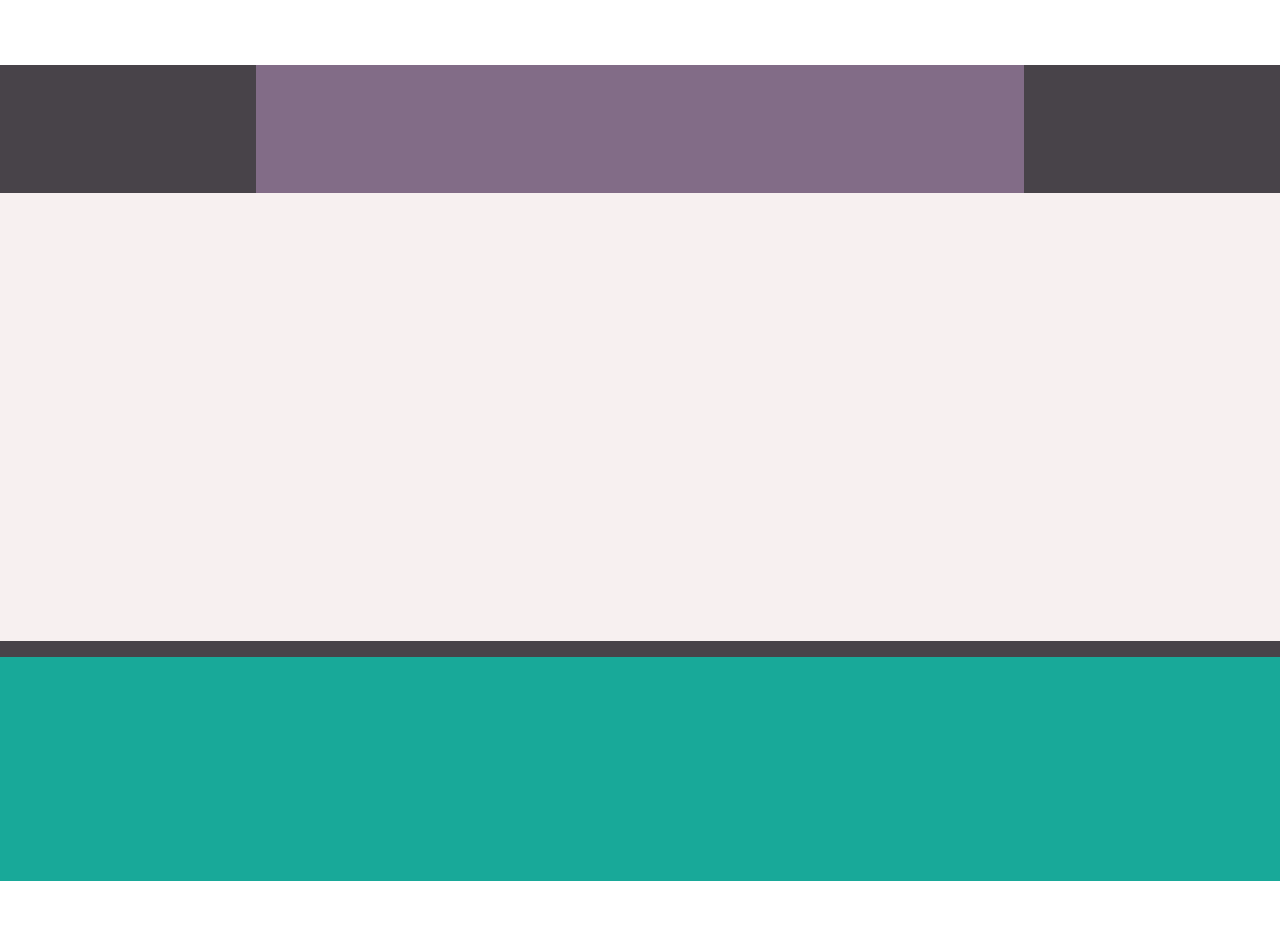
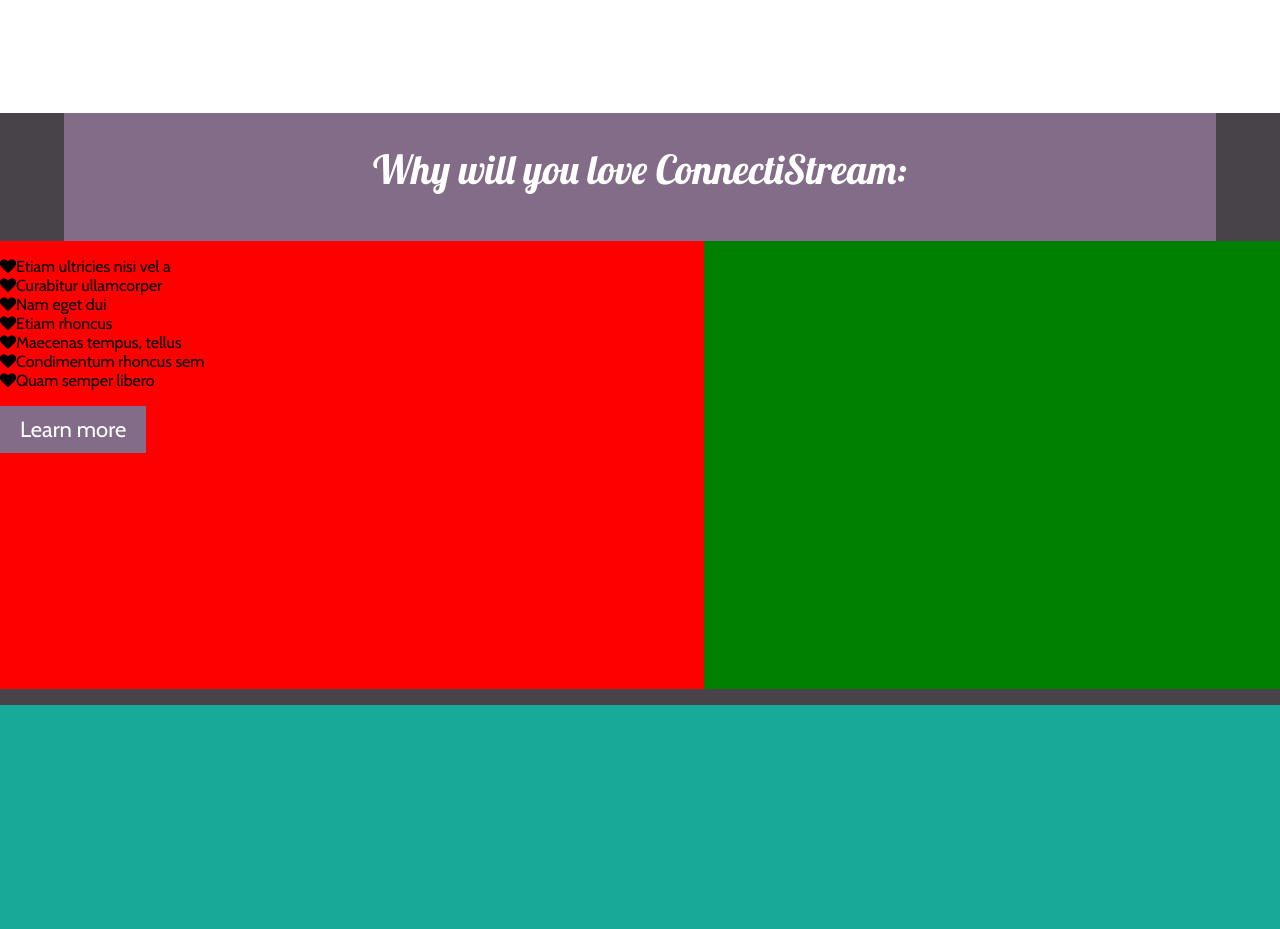
Before and after one commit to annayeva/connecti-stream, a PHP site: page / in a window 1280 px wide. Shown: the part 1823-2752 px from the top of the page. Before the commit the page ends 2704 px from the top, so only its background shows below. Run offline with PHP 8.4, Linux system fonts and the light colour scheme; some libraries are stand-ins or nearby versions.

Commit message:
Added video section, tittles, why-love section (partly)

```diff
--- a/index.html
+++ b/index.html
@@ -7,6 +7,7 @@
     <meta name="viewport" content="width=device-width, initial-scale=1, shrink-to-fit=no">
     <link rel="stylesheet" href="style.css">
 
+    <link rel="stylesheet" href="https://cdnjs.cloudflare.com/ajax/libs/font-awesome/4.7.0/css/font-awesome.min.css">
     <link href="https://fonts.googleapis.com/css?family=Cabin|Lobster" rel="stylesheet">
   </head>
   <body>
@@ -36,20 +37,44 @@
 
         <div class="divider-line" id="line1"></div>
 
-        <div id="section-perfect"></div>
+        <div id="section-perfect">
+          <h1>ConnectiStream is perfect for:</h1>
+        </div>
 
         <div id="section-video">
           <div class="section-tittle" id="section-video-tittle">
-            <div class="inside-tittle"  id="section-video-inside-tittle"></div>
+            <div class="inside-tittle"  id="section-video-inside-tittle">
+              <h1>See how it actually works:</h1>
+            </div>
           </div>
-          <div id="section-video-body"></div>
+          <div id="section-video-body">
+            <iframe width="560" height="315" src="https://www.youtube.com/embed/9S3FlqB4-gs" frameborder="0" gesture="media" allow="encrypted-media" allowfullscreen></iframe>
+          </div>
         </div>
 
          <div id="section-love">
           <div class="section-tittle" id="section-love-tittle">
-            <div class="inside-tittle" id="section-love-inside-tittle"></div>
+            <div class="inside-tittle" id="section-love-inside-tittle">
+              <h1>Why will you love ConnectiStream:</h1>
+            </div>
           </div>
-          <div id="section-love-body"></div>
+          <div id="section-love-body">
+            <div id="section-love-body-main-div">
+              <div id="section-love-body-left-div">
+                <ul id="list-why-love">
+                  <li><i class="fa fa-heart" aria-hidden="true"></i>Etiam ultricies nisi vel a</li>
+                  <li><i class="fa fa-heart" aria-hidden="true"></i>Curabitur ullamcorper</li>
+                  <li><i class="fa fa-heart" aria-hidden="true"></i>Nam eget dui</li>
+                  <li><i class="fa fa-heart" aria-hidden="true"></i>Etiam rhoncus</li>
+                  <li><i class="fa fa-heart" aria-hidden="true"></i>Maecenas tempus, tellus</li>
+                  <li><i class="fa fa-heart" aria-hidden="true"></i>Condimentum rhoncus sem</li>
+                  <li><i class="fa fa-heart" aria-hidden="true"></i>Quam semper libero</li>
+                </ul>
+                <button id="btn-learn-more">Learn more</button>
+              </div>
+              <div id="section-love-body-right-div"></div>
+            </div>
+          </div>
         </div>
 
         <div class="divider-line" id="line2"></div>
--- a/style.css
+++ b/style.css
@@ -9,7 +9,7 @@
     font-size: 40px;
 }
 
-p, button {
+p, button, ul {
 	font-family: 'Cabin', sans-serif;
 }
 
@@ -41,12 +41,13 @@
 	background-color: #f7f0f0;
 	padding-top: 3em;
 	padding-right: 4em;
+	display: flex;
+	flex-direction: row;
 }
 
 #global-hero-left {
-	float: left;
 	height: 100%;
-	width: 50%;
+	width: 100%;
 	display: flex;
 	align-items: flex-end;
 	justify-content:flex-end;
@@ -61,9 +62,8 @@
 }
 
 #global-hero-right {
-	float: right;
 	height: 100%;
-	width: 50%;
+	width: 100%;
 }
 
 #hero-text {
@@ -93,17 +93,31 @@
 #section-perfect {
 	height: 40em;
 	background-color: white;
+	display: flex;
+	justify-content: center;
 }
 
 .section-tittle {
 	height: 8em;
 	background-color: #484349;
+	display: flex;
+	align-items: center;
+	justify-content: center;
 }
 
 .inside-tittle {
 	height: 100%;
-	margin-left: 16em;
-	margin-right: 16em;
+	display: flex;
+	align-items:;
+	justify-content: center;
+	align-items: center;
+	width: 90%;
+}
+
+.inside-tittle h1 {
+	margin-bottom: 0.4em;
+	color: white;
+
 }
 
 #section-love-inside-tittle {
@@ -118,16 +132,50 @@
 #section-video-body {
 	height: 28em;
 	background-color: white;
+	display: flex;
+	justify-content:center;
+	align-items:center;
 }
 
 #section-love-body {
 	height: 28em;
 	background-color: #f7f0f0;
+	display: flex;
+	justify-content:center;
+}
+
+#section-love-body-main-div{
+	width: 100%;
+	height: 100%;
+	display: flex;
+	flex-direction: row;
+}
+
+#section-love-body-left-div{
+	width: 55%;
+	height: 100%;
+	background-color: red;
+}
+
+#list-why-love {
+	list-style: none;
+	padding: 0;
+}
+
+#btn-learn-more {
+	 background-color: #826C87;
+}
+
+#section-love-body-right-div{
+	width: 45%;
+	height: 100%;
+	background-color: green;
 }
 
 #section-video-body {
 	height: 28em;
 	background-color: white;
+	margin-bottom: 3em;
 }
 
 footer {
@@ -154,12 +202,6 @@
 
 }
 
-/* Smartphones (landscape) ----------- */
-@media only screen
-and (min-width : 321px) {
-/* Styles */
-}
-
 /* Smartphones (portrait) ----------- */
 @media only screen
 and (max-width : 320px) {
@@ -169,8 +211,13 @@
 	background-color: pink;
 }
 
-	#global-menu {
-	background-color: red;
+.inside-tittle {
+	width: 100%;
+}
+
+.inside-tittle h1 {
+	width: 100%;
+	font-size: 20px;
 }
 
 }
@@ -187,26 +234,6 @@
 
 }
 
-/* iPads (landscape) ----------- */
-@media only screen
-and (min-device-width : 480px)
-and (max-device-width : 1322px)
-and (orientation : landscape) {
-/* Styles */
-
-}
-
-/* iPads (portrait) ----------- */
-@media only screen
-and (min-device-width : 768px)
-and (max-device-width : 1322px)
-and (orientation : portrait) {
-/* Styles */
-
-
-
-
-}
 
 /* Desktops and laptops ----------- */
 @media only screen
@@ -243,10 +270,3 @@
 	width: 70%;
 }
 }
-
-/* iPhone 4 ----------- */
-@media
-only screen and (-webkit-min-device-pixel-ratio : 1.5),
-only screen and (min-device-pixel-ratio : 1.5) {
-/* Styles */
-}
```
